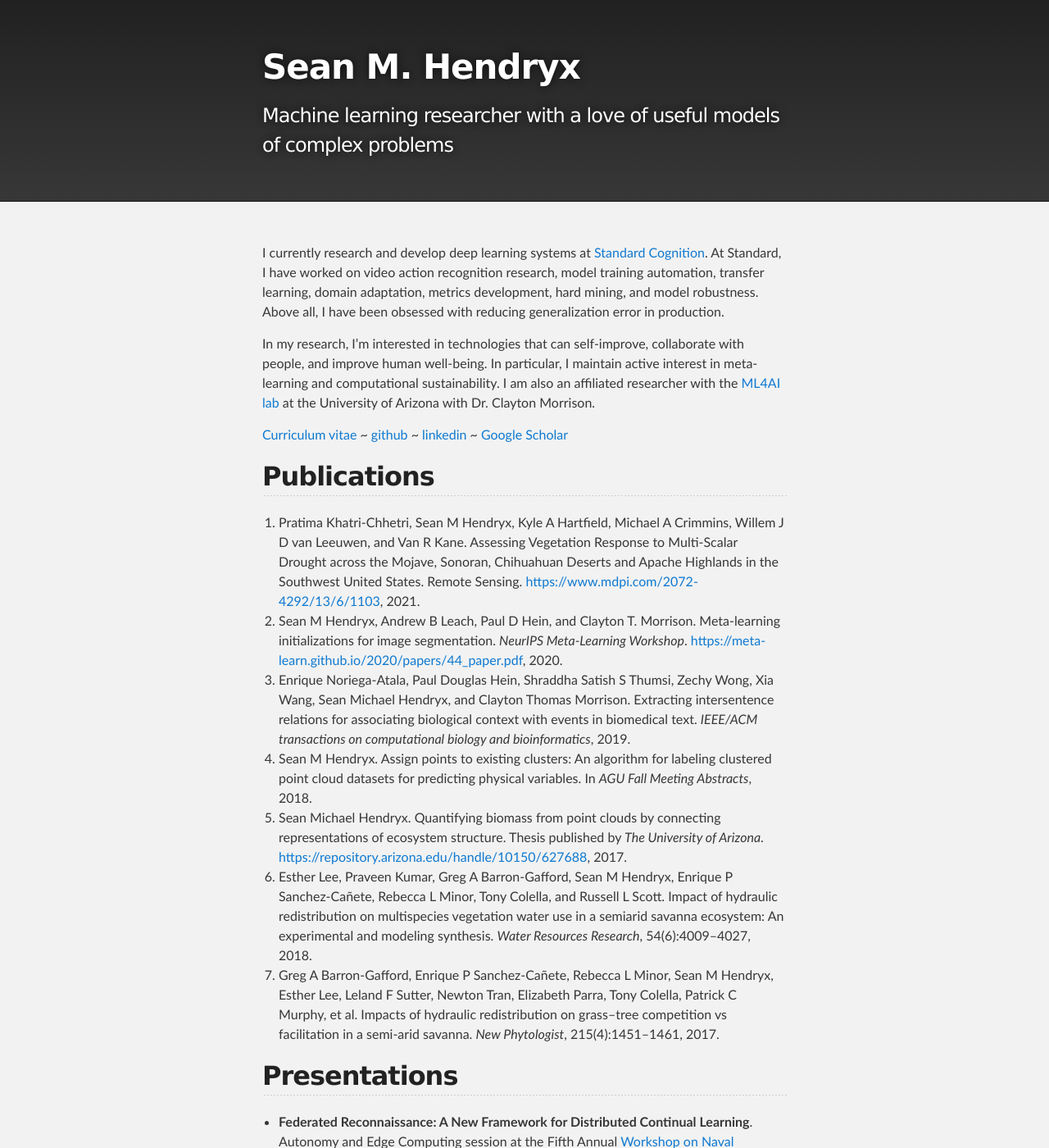
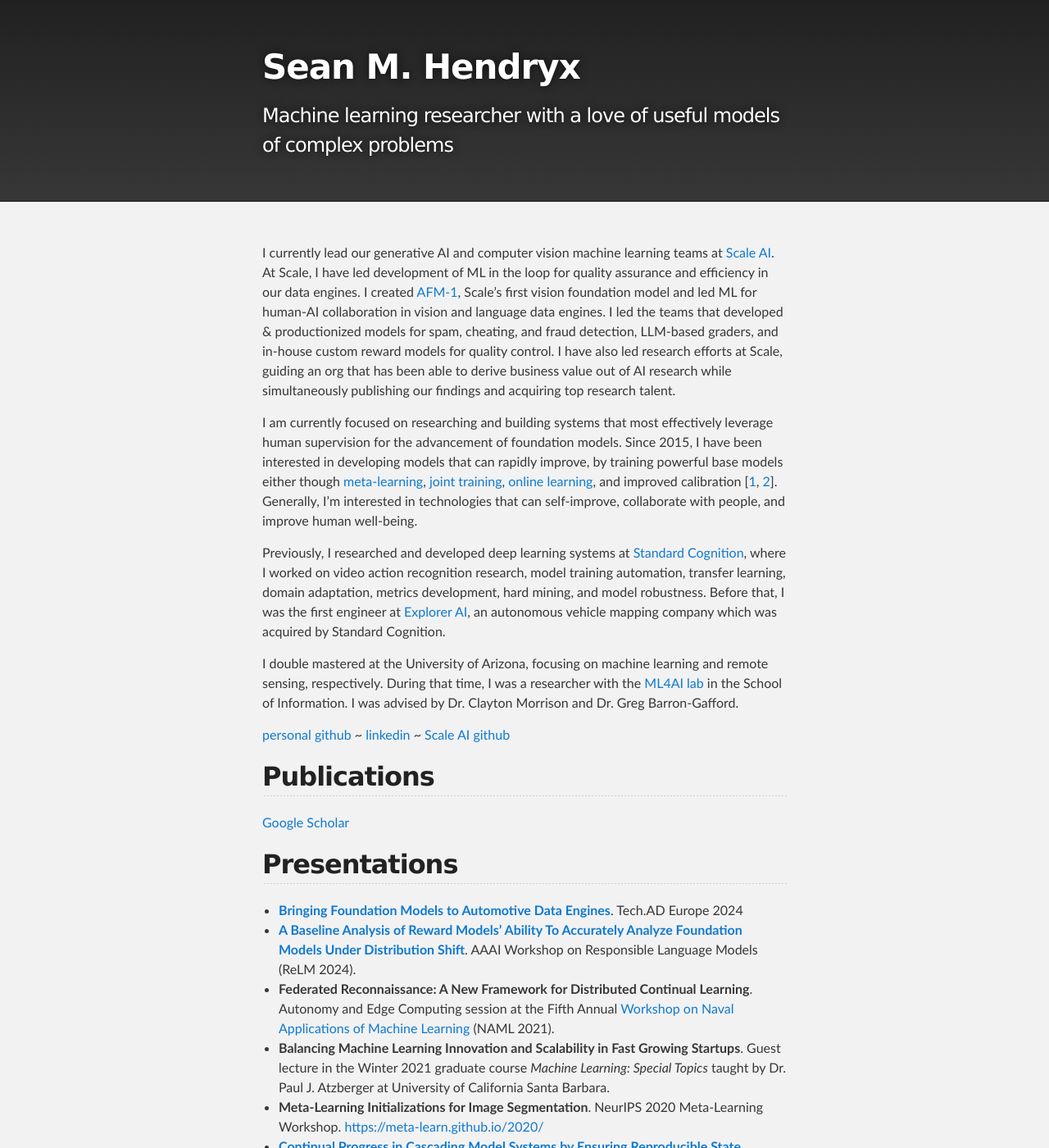
Before and after one commit to SMHendryx/SMHendryx.github.io, a Jekyll site: the page built from index.md, in a window 1280 px wide and 1400 px high. Shown: the whole window at 82% size. Built offline with Jekyll 4.4.1, drawn with Linux system fonts in a browser that asks for light colours.

Commit message:
Updates to index.md long overdue

```diff
--- a/index.md
+++ b/index.md
@@ -2,39 +2,27 @@
 layout: default
 ---
 
-I currently research and develop deep learning systems at [Standard Cognition](https://standard.ai/). At Standard, I have worked on video action recognition research, model training automation, transfer learning, domain adaptation, metrics development, hard mining, and model robustness. Above all, I have been obsessed with reducing generalization error in production.
+I currently lead our generative AI and computer vision machine learning teams at [Scale AI](https://scale.com/). At Scale, I have led development of ML in the loop for quality assurance and efficiency in our data engines. I created [AFM-1](https://scale.com/blog/afm1), Scale's first vision foundation model and led ML for human-AI collaboration in vision and language data engines. I led the teams that developed & productionized models for spam, cheating, and fraud detection, LLM-based graders, and in-house custom reward models for quality control. I have also led research efforts at Scale, guiding an org that has been able to derive business value out of AI research while simultaneously publishing our findings and acquiring top research talent.
 
-In my research, I'm interested in technologies that can self-improve, collaborate with people, and improve human well-being. In particular, I maintain active interest in meta-learning and computational sustainability. I am also an affiliated researcher with the [ML4AI lab](https://ml4ai.github.io/) at the University of Arizona with Dr. Clayton Morrison.
+I am currently focused on researching and building systems that most effectively leverage human supervision for the advancement of foundation models. Since 2015, I have been interested in developing models that can rapidly improve, by training powerful base models either though [meta-learning](https://meta-learn.github.io/2020/papers/44_paper.pdf), [joint training](https://scale.com/blog/afm1), [online learning](https://neurips2021workshopfl.github.io/NFFL-2021/papers/2021/Hendryx2021.pdf), and improved calibration [[1](https://arxiv.org/abs/2311.14743), [2](https://arxiv.org/abs/2401.12129)]. Generally, I'm interested in technologies that can self-improve, collaborate with people, and improve human well-being.
+
+Previously, I researched and developed deep learning systems at [Standard Cognition](https://standard.ai/), where I worked on video action recognition research, model training automation, transfer learning, domain adaptation, metrics development, hard mining, and model robustness. Before that, I was the first engineer at [Explorer AI](https://www.crunchbase.com/organization/explorer-ai), an autonomous vehicle mapping company which was acquired by Standard Cognition.
+
+I double mastered at the University of Arizona, focusing on machine learning and remote sensing, respectively. During that time, I was a researcher with the [ML4AI lab](https://ml4ai.github.io/) in the School of Information. I was advised by Dr. Clayton Morrison and Dr. Greg Barron-Gafford.
 
 
-[Curriculum vitae](./assets/Sean_Hendryx_CV.pdf) ~ [github](https://github.com/SMHendryx) ~ [linkedin](https://www.linkedin.com/in/sean-hendryx-43894056/) ~ [Google Scholar](https://scholar.google.com/citations?hl=en&user=BFyfAV4AAAAJ)
+[//]: # "[Curriculum vitae](./assets/Sean_Hendryx_CV.pdf)"
+[personal github](https://github.com/SMHendryx) ~ [linkedin](https://www.linkedin.com/in/sean-hendryx-43894056/) ~ [Scale AI github](https://github.com/hendryx-scale)
 
 
 
 ## Publications
-1.  Pratima Khatri-Chhetri, Sean M Hendryx, Kyle A Hartfield, Michael A Crimmins, Willem J D van Leeuwen, and Van R Kane. Assessing Vegetation Response to Multi-Scalar Drought across the Mojave, Sonoran, Chihuahuan Deserts and Apache Highlands in the Southwest United States. Remote Sensing. [https://www.mdpi.com/2072-4292/13/6/1103](https://www.mdpi.com/2072-4292/13/6/1103), 2021.
-2.  Sean M Hendryx, Andrew B Leach, Paul D Hein, and Clayton T. Morrison. Meta-learning initializations for image segmentation. _NeurIPS Meta-Learning Workshop_. [https://meta-learn.github.io/2020/papers/44_paper.pdf](https://meta-learn.github.io/2020/papers/44_paper.pdf), 2020.
-3.  Enrique Noriega-Atala, Paul Douglas Hein, Shraddha Satish S Thumsi, Zechy Wong,
-Xia Wang, Sean Michael Hendryx, and Clayton Thomas Morrison. Extracting intersentence relations for associating biological context with events in biomedical text.
-_IEEE/ACM transactions on computational biology and bioinformatics_, 2019.
-4. Sean M Hendryx. Assign points to existing clusters: An algorithm for labeling
-clustered point cloud datasets for predicting physical variables. In _AGU Fall Meeting
-Abstracts_, 2018.
-5. Sean Michael Hendryx. Quantifying biomass from point clouds by connecting representations of ecosystem structure. Thesis published by _The University of Arizona_.
-[https://repository.arizona.edu/handle/10150/627688](https://repository.arizona.edu/handle/10150/627688), 2017.
-6. Esther Lee, Praveen Kumar, Greg A Barron-Gafford, Sean M Hendryx, Enrique P
-Sanchez-Cañete, Rebecca L Minor, Tony Colella, and Russell L Scott. Impact of
-hydraulic redistribution on multispecies vegetation water use in a semiarid savanna
-ecosystem: An experimental and modeling synthesis. _Water Resources Research_,
-54(6):4009–4027, 2018.
-7. Greg A Barron-Gafford, Enrique P Sanchez-Cañete, Rebecca L Minor, Sean M
-Hendryx, Esther Lee, Leland F Sutter, Newton Tran, Elizabeth Parra, Tony Colella,
-Patrick C Murphy, et al. Impacts of hydraulic redistribution on grass–tree competition
-vs facilitation in a semi-arid savanna. _New Phytologist_, 215(4):1451–1461, 2017.
+[Google Scholar](https://scholar.google.com/citations?view_op=list_works&hl=en&hl=en&user=BFyfAV4AAAAJ&sortby=pubdate)
 
 ## Presentations
+ - **[Bringing Foundation Models to Automotive Data Engines](https://www.autonomous-driving-berlin.com/)**. Tech.AD Europe 2024
+ - **[A Baseline Analysis of Reward Models' Ability To Accurately Analyze Foundation Models Under Distribution Shift](https://sites.google.com/vectorinstitute.ai/relm2024/home?authuser=0)**. AAAI Workshop on Responsible Language Models (ReLM 2024).
  - **Federated Reconnaissance: A New Framework for Distributed Continual Learning**. Autonomy and Edge Computing session at the Fifth Annual [Workshop on Naval Applications of Machine Learning](https://sites.google.com/go.spawar.navy.mil/naml) (NAML 2021).
- - **Balancing Machine Learning Innovation and Scalability in Fast Growing Startups**. Guest lecture in the Winter 2021 graduate course *Machine Learning: Special Topics*
- taught by Dr. Paul J. Atzberger at University of California Santa Barbara.
+ - **Balancing Machine Learning Innovation and Scalability in Fast Growing Startups**. Guest lecture in the Winter 2021 graduate course *Machine Learning: Special Topics* taught by Dr. Paul J. Atzberger at University of California Santa Barbara.
  - **Meta-Learning Initializations for Image Segmentation**. NeurIPS 2020 Meta-Learning Workshop. [https://meta-learn.github.io/2020/](https://meta-learn.github.io/2020/)
  - **[Continual Progress in Cascading Model Systems by Ensuring Reproducible State](https://www.deeplearningworld.com/las-vegas/2020/agenda/#session78711)**. Keynote speech at Deep Learning World 2020.
```
